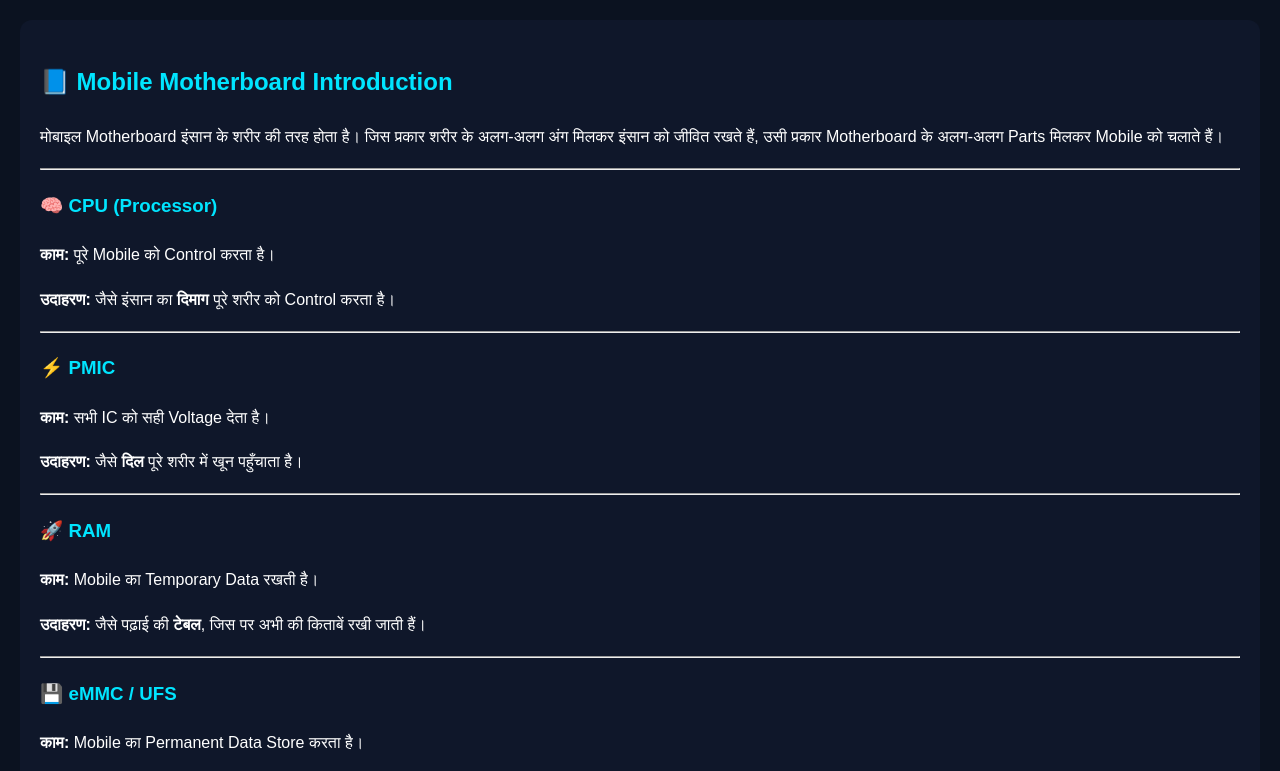
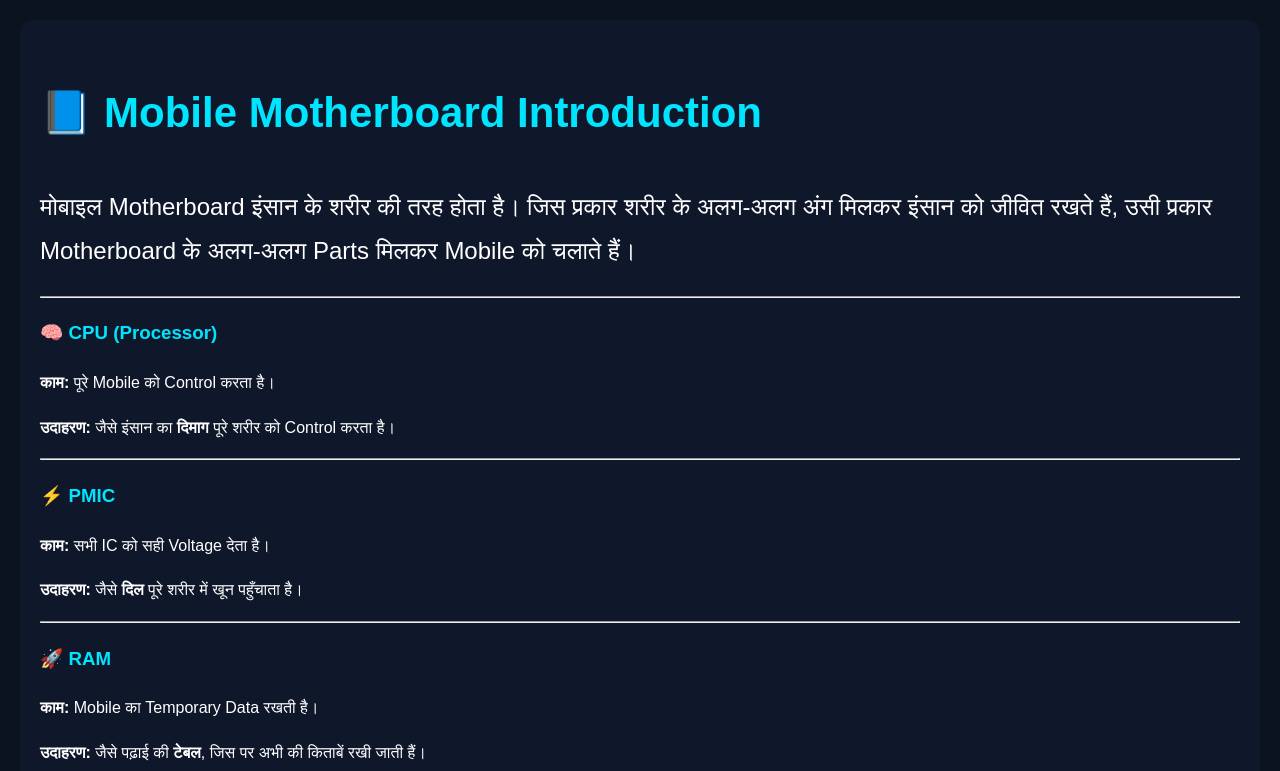
Before and after one commit to kalamhussain0305/kalamhussain.gihub.io, a plain HTML site: page motherboard.html in a window 1280 px wide. Shown: the top 771 px of the page. Drawn offline with Linux system fonts and the light colour scheme.

Commit message:
Update motherboard.html

```diff
--- a/motherboard.html
+++ b/motherboard.html
@@ -13,9 +13,10 @@
 
 <section style="background:#0f172a;color:white;padding:20px;border-radius:12px;margin:20px;line-height:1.8;">
 
-<h2 style="color:#00e5ff;">📘 Mobile Motherboard Introduction</h2>
+<h2 style="color:#00e5ff;font-size:42px;">📘 Mobile Motherboard Introduction</h2>
 
-<p>
+<p style="font-size:24px;line-height:1.8;">
+
 मोबाइल Motherboard इंसान के शरीर की तरह होता है। जिस प्रकार शरीर के अलग-अलग अंग मिलकर इंसान को जीवित रखते हैं, उसी प्रकार Motherboard के अलग-अलग Parts मिलकर Mobile को चलाते हैं।
 </p>
 
```
